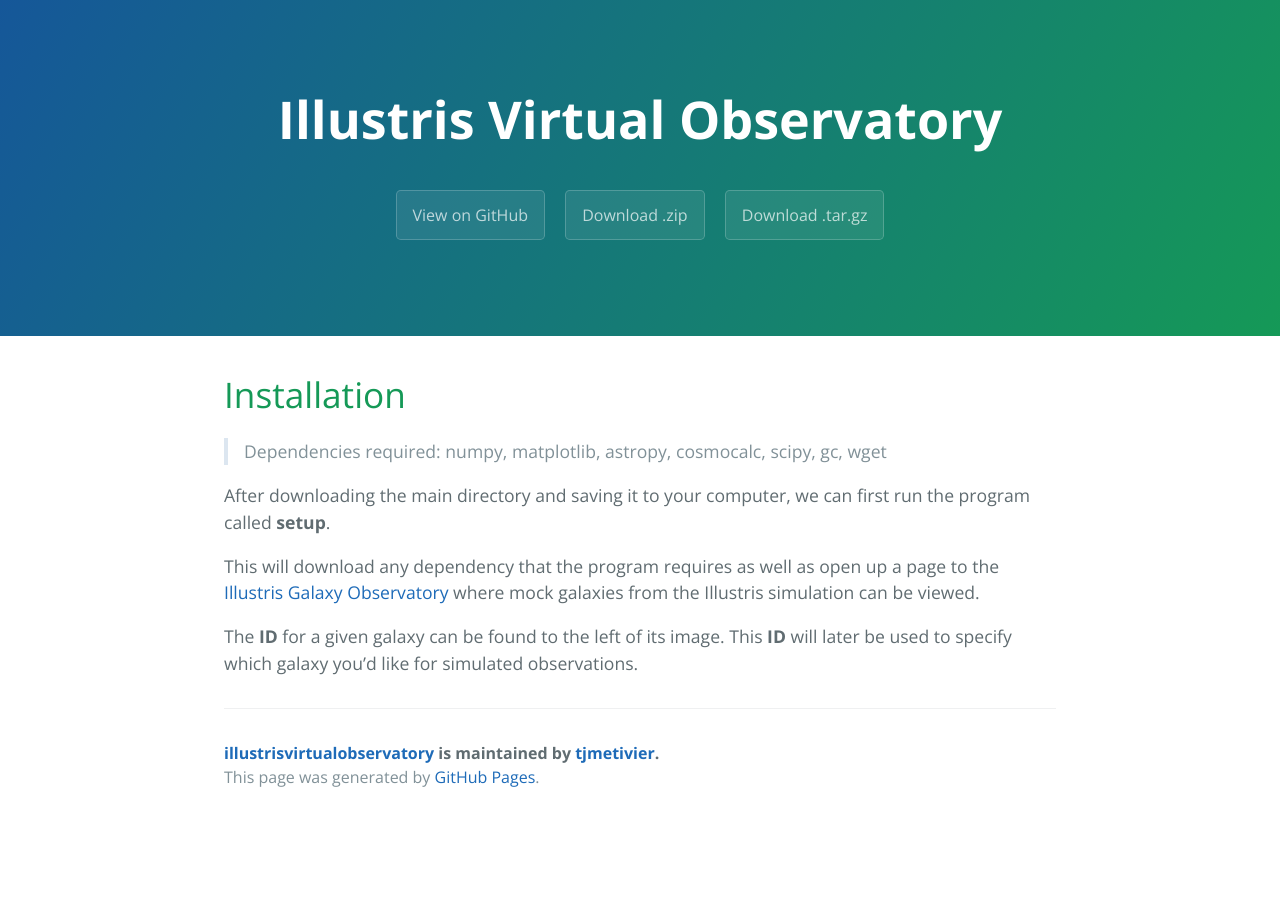
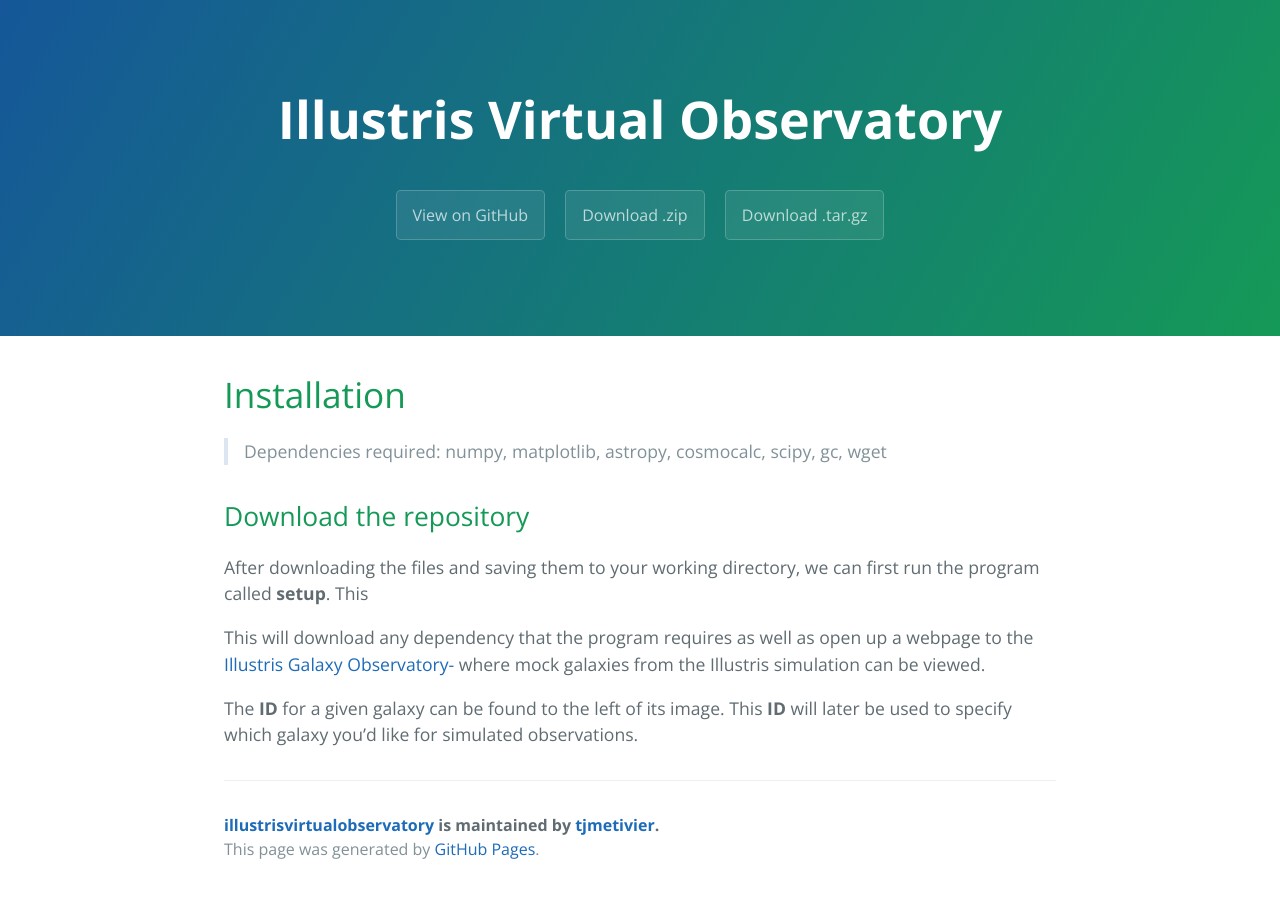
Before and after one commit to tjmetivier/illustrisvirtualobservatory, a Jekyll site: the page built from index.md, in a window 1280 px wide. Built offline with Jekyll 4.4.1, drawn with Linux system fonts in a browser that asks for light colours; the repository's description, which GitHub fills in, is left out; our own code applies the rules of GitHub Pages for plain Markdown files.

Commit message:
Update index.md

```diff
--- a/index.md
+++ b/index.md
@@ -6,8 +6,10 @@
 
 >Dependencies required: numpy, matplotlib, astropy, cosmocalc, scipy, gc, wget
 
-After downloading the main directory and saving it to your computer, we can first run the program called **setup**.
+## Download the repository
 
-This will download any dependency that the program requires as well as open up a page to the [Illustris Galaxy Observatory](http://www.illustris-project.org/galaxy_obs/) where mock galaxies from the Illustris simulation can be viewed.
+After downloading the files and saving them to your working directory, we can first run the program called **setup**. This
+
+This will download any dependency that the program requires as well as open up a webpage to the [Illustris Galaxy Observatory-](http://www.illustris-project.org/galaxy_obs/) where mock galaxies from the Illustris simulation can be viewed.
 
 The **ID** for a given galaxy can be found to the left of its image. This **ID** will later be used to specify which galaxy you'd like for simulated observations.
```
